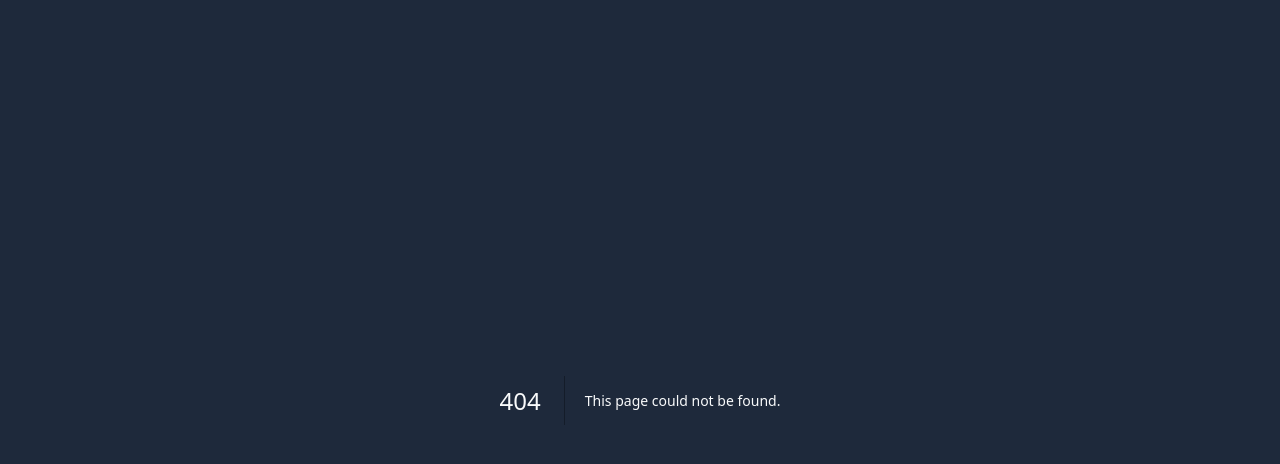
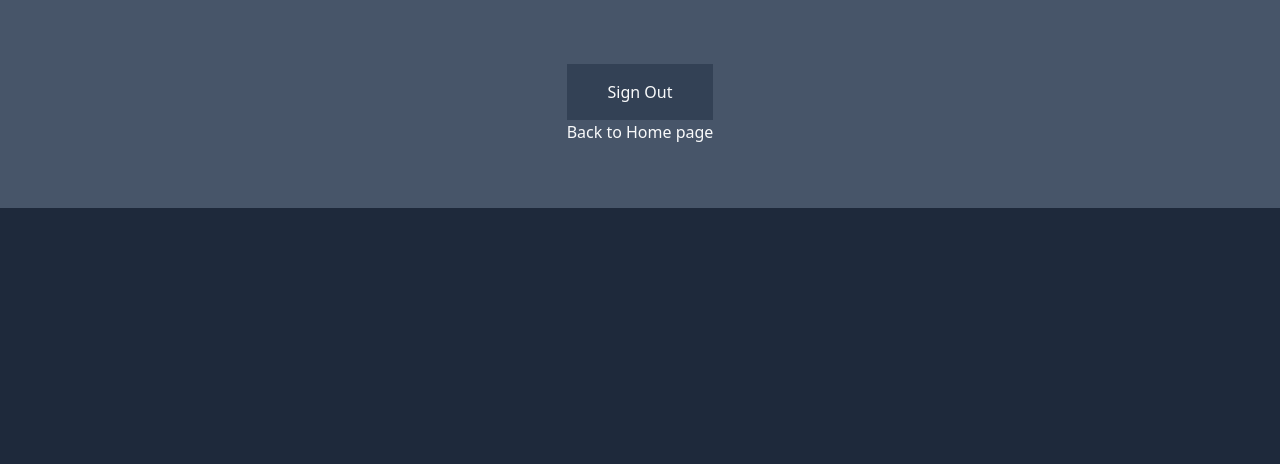
Before and after one commit to allanlalangan/next-auth, a Next.js app: page /signin in a window 1280 px wide. Before the commit this address had no page. Shown: the top 464 px of the page. Built offline with nearby package versions, Linux system fonts and the light colour scheme; no server answers; sample sign-in values are in the browser's storage.

Commit message:
create route groups, layouts and loading fallbacks

```diff
--- /dev/null
+++ b/app/(auth)/layout.tsx
@@ -0,0 +1,11 @@
+export default function AuthLayout({
+  children
+}: {
+  children: React.ReactNode;
+}) {
+  return (
+    <main className="bg-slate-600 flex justify-center items-center m-auto p-16">
+      {children}
+    </main>
+  );
+}
--- /dev/null
+++ b/app/(auth)/signin/loading.tsx
@@ -0,0 +1,3 @@
+export default function Loading() {
+  return <div>Loading</div>;
+}
--- /dev/null
+++ b/app/(auth)/signin/page.tsx
@@ -0,0 +1,11 @@
+import SignInButton from "@/components/SignInButton";
+import Link from "next/link";
+
+export default function SignInPage() {
+  return (
+    <section className="flex flex-col">
+      <SignInButton />
+      <Link href="/">Back to Home page</Link>
+    </section>
+  );
+}
--- /dev/null
+++ b/app/(dashboard)/dashboard/loading.tsx
@@ -0,0 +1,3 @@
+export default function Loading() {
+  return <div>Dashboard Loading...</div>;
+}
--- /dev/null
+++ b/app/(dashboard)/dashboard/page.tsx
@@ -0,0 +1,13 @@
+import { authOptions } from "@/app/api/auth/[...nextauth]/route";
+import { getServerSession } from "next-auth";
+import { redirect } from "next/navigation";
+
+export default async function Dashboard() {
+  const session = await getServerSession(authOptions);
+
+  if (!session) {
+    redirect("/signin");
+  }
+
+  return <section>Dashboard</section>;
+}
--- /dev/null
+++ b/app/(dashboard)/layout.tsx
@@ -0,0 +1,16 @@
+import Header from "@/components/Header";
+
+export default function DashboardLayout({
+  children
+}: {
+  children: React.ReactNode;
+}) {
+  return (
+    <>
+      <Header />
+      <main className="flex min-h-screen flex-col items-center justify-center p-16">
+        {children}
+      </main>
+    </>
+  );
+}
```
